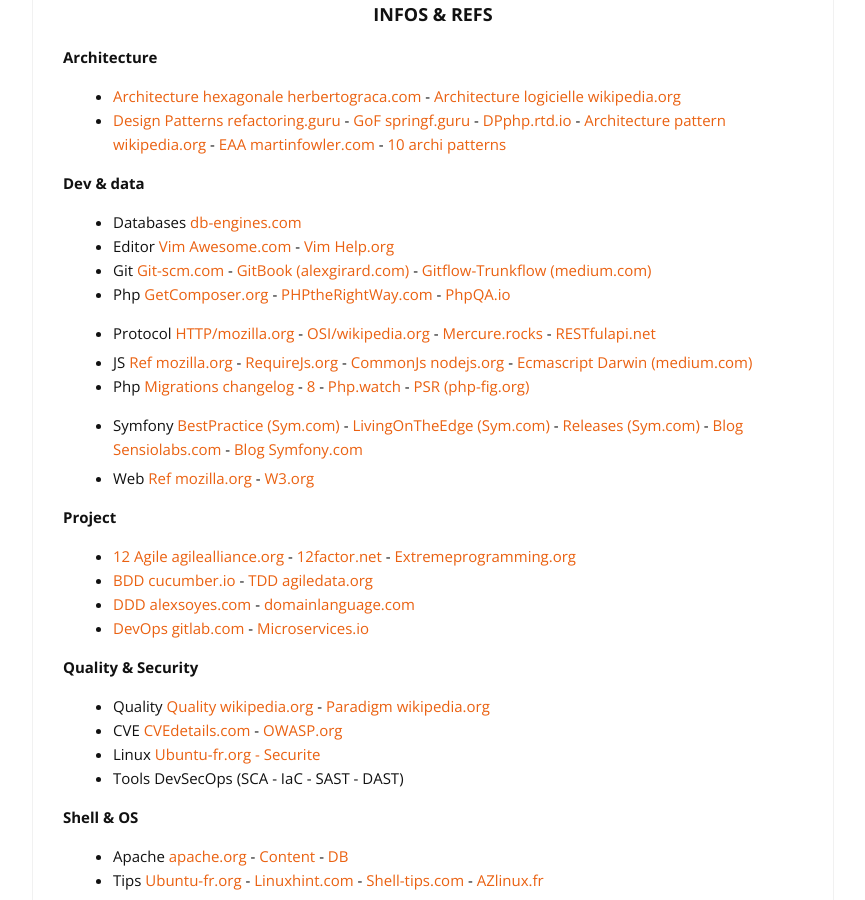
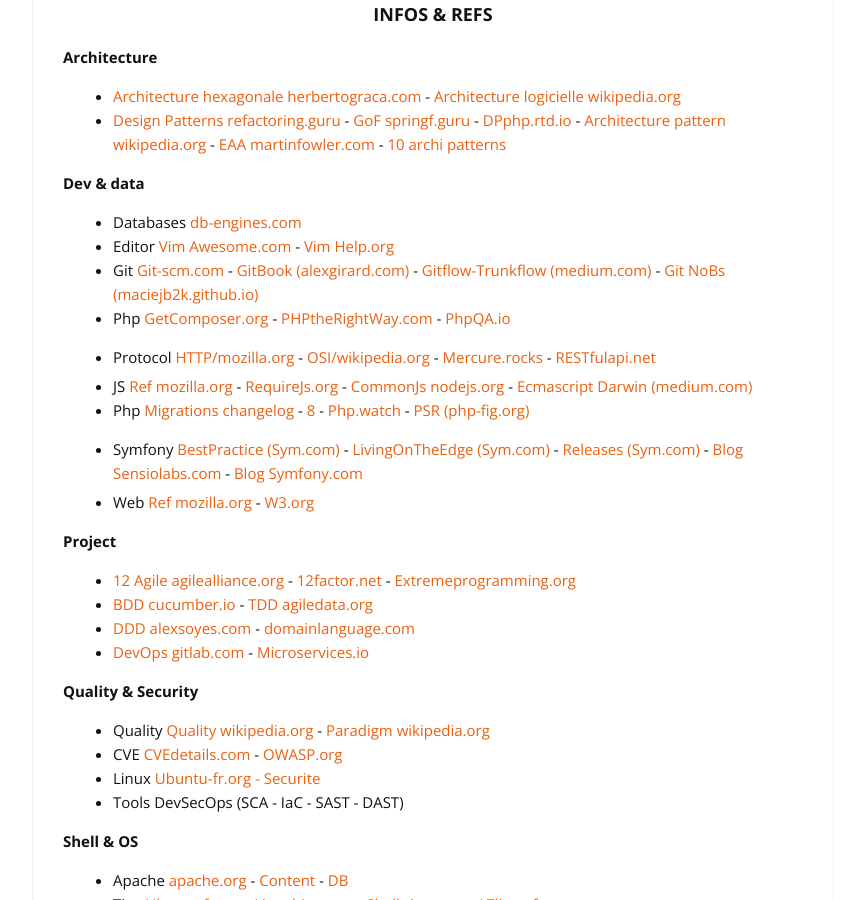
Before and after one commit to cylmat/cylmat.github.io, a Jekyll site: the page built from _pages/USEFUL.md, in a window 1280 px wide and 900 px high, scrolled down 1111 px. Shown: the whole window, without its empty margins (207-1072 px from the left). Built offline with Jekyll 4.4.1, drawn with Linux system fonts in a browser that asks for light colours; nearby versions of some CDN libraries.

Commit message:
Update USEFUL.md

```diff
--- a/_pages/USEFUL.md
+++ b/_pages/USEFUL.md
@@ -56,7 +56,7 @@
 **Dev & data**
 * Databases [db-engines.com](https://db-engines.com/en/articles)
 * Editor [Vim Awesome.com](https://vimawesome.com) - [Vim Help.org](https://vimhelp.org)
-* Git [Git-scm.com](https://git-scm.com/doc) - [GitBook (alexgirard.com)](https://alexgirard.com/git-book) - [Gitflow-Trunkflow (medium.com)](https://medium.com/takima/d%C3%A9couverte-du-trunk-based-development-alternative-%C3%A0-gitflow-42f81f0a8cf1)
+* Git [Git-scm.com](https://git-scm.com/doc) - [GitBook (alexgirard.com)](https://alexgirard.com/git-book) - [Gitflow-Trunkflow (medium.com)](https://medium.com/takima/d%C3%A9couverte-du-trunk-based-development-alternative-%C3%A0-gitflow-42f81f0a8cf1) - [Git NoBs (maciejb2k.github.io)](https://maciejb2k.github.io/no-bs-git)
 * Php [GetComposer.org](https://getcomposer.org/doc) - [PHPtheRightWay.com](https://phptherightway.com) - [PhpQA.io](https://phpqa.io)
 * Protocol [HTTP/mozilla.org](https://developer.mozilla.org/fr/docs/Web/HTTP) - [OSI/wikipedia.org](https://fr.wikipedia.org/wiki/Mod%C3%A8le_OSI) - [Mercure.rocks](https://mercure.rocks) - [RESTfulapi.net](https://restfulapi.net/hateoas)
 
```
